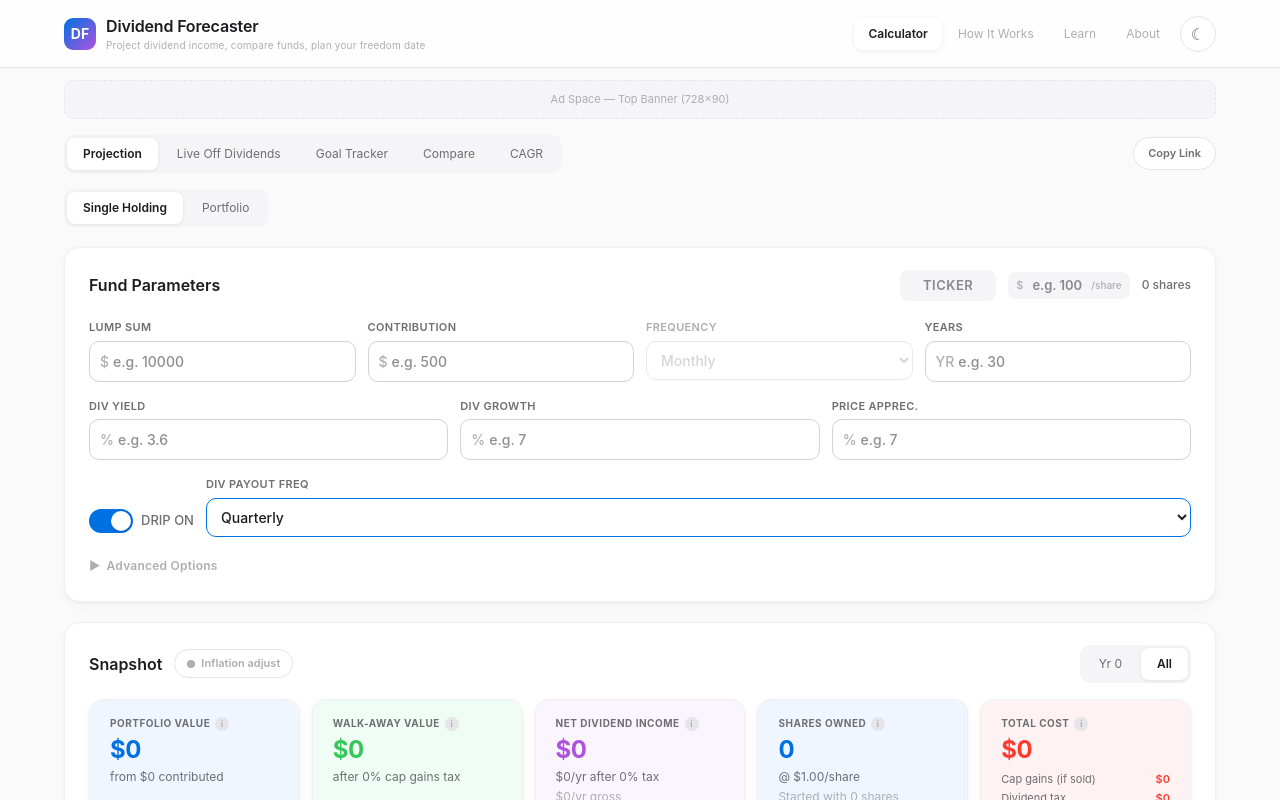
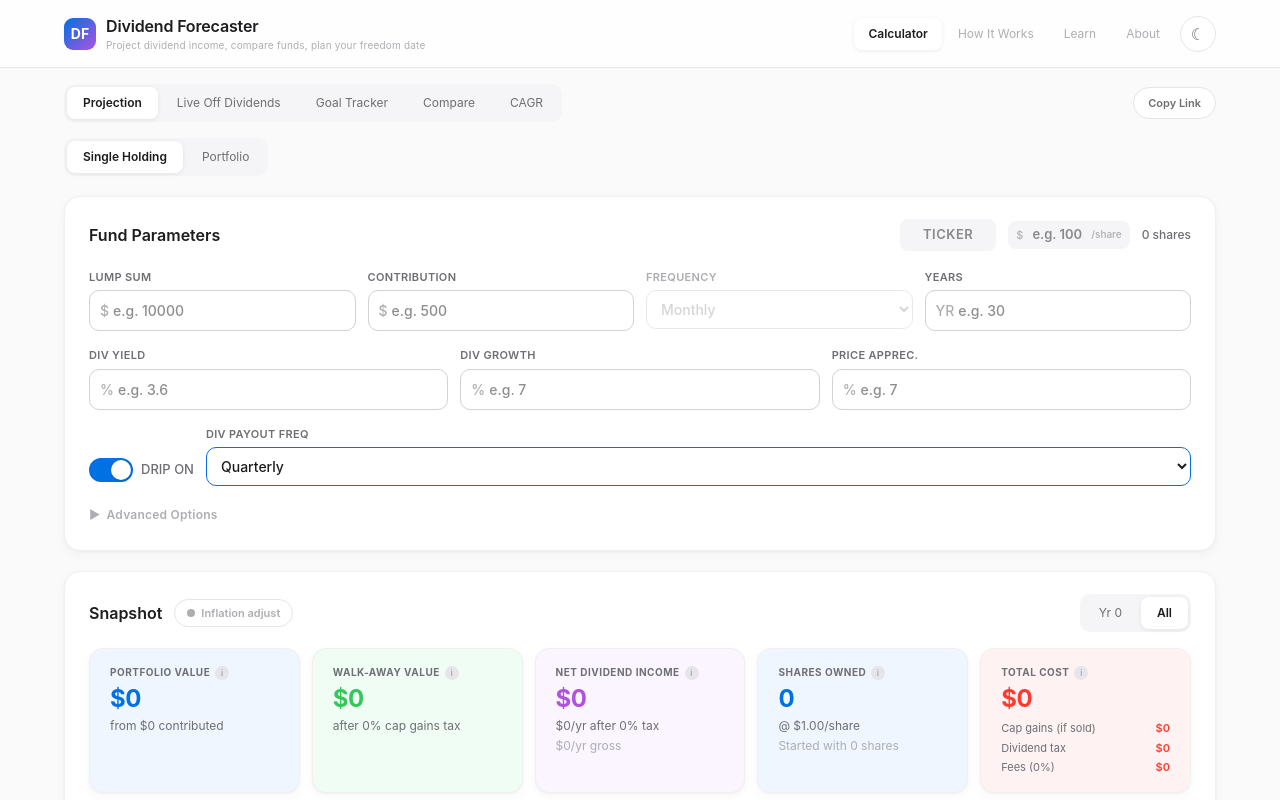
Before and after one commit to zahidrehman0777/dividend-forecaster, a React (Vite) app: page / in a window 1280 px wide. Shown: the top 800 px of the page. Built offline with nearby package versions, Linux system fonts and the light colour scheme.

Commit message:
v1.4: add ADS_ENABLED feature flag, hide ad placeholders until AdSense approval

```diff
--- a/src/dividend-forecaster-v2.jsx
+++ b/src/dividend-forecaster-v2.jsx
@@ -1,6 +1,8 @@
 import React, { useState, useMemo, useCallback, useEffect } from "react";
 import { AreaChart, Area, LineChart, Line, BarChart, Bar, XAxis, YAxis, CartesianGrid, Tooltip, ResponsiveContainer, ReferenceLine } from "recharts";
 import { motion, AnimatePresence } from "framer-motion";
+
+const ADS_ENABLED = false;
 
 const FONT = `'SF Pro Display', 'Helvetica Neue', -apple-system, BlinkMacSystemFont, sans-serif`;
 
@@ -1540,9 +1542,11 @@ export default function DividendForecasterV2() {
         /* ===== CALCULATOR PAGE ===== */
         <motion.div key="calculator" {...pageT}>
         {/* Ad Slot — Top Banner */}
+        {ADS_ENABLED && (
           <div style={{ maxWidth:1200, margin:"0 auto", padding:"12px 24px 0" }}>
             <div style={{ background:t.sf2, borderRadius:10, padding:"10px 0", textAlign:"center", fontSize:11, color:t.tx3, border:`1px dashed ${t.bd}` }}>Ad Space — Top Banner (728×90)</div>
           </div>
+        )}
 
         {/* Calculator Tab Bar */}
         <div style={{ maxWidth:1200, margin:"0 auto", padding:"16px 24px 0" }}>
@@ -2677,9 +2681,11 @@ export default function DividendForecasterV2() {
         </AnimatePresence>
 
         {/* Ad Slot — Bottom Banner */}
+        {ADS_ENABLED && (
           <div style={{ maxWidth:1200, margin:"0 auto", padding:"0 24px" }}>
             <div style={{ background:t.sf2, borderRadius:10, padding:"10px 0", textAlign:"center", fontSize:11, color:t.tx3, border:`1px dashed ${t.bd}`, marginBottom:20 }}>Ad Space — Bottom Banner (728×90)</div>
           </div>
+        )}
       </div>
         </motion.div>
       )}
```
Lines whose indentation alone changed are shown as unchanged.
